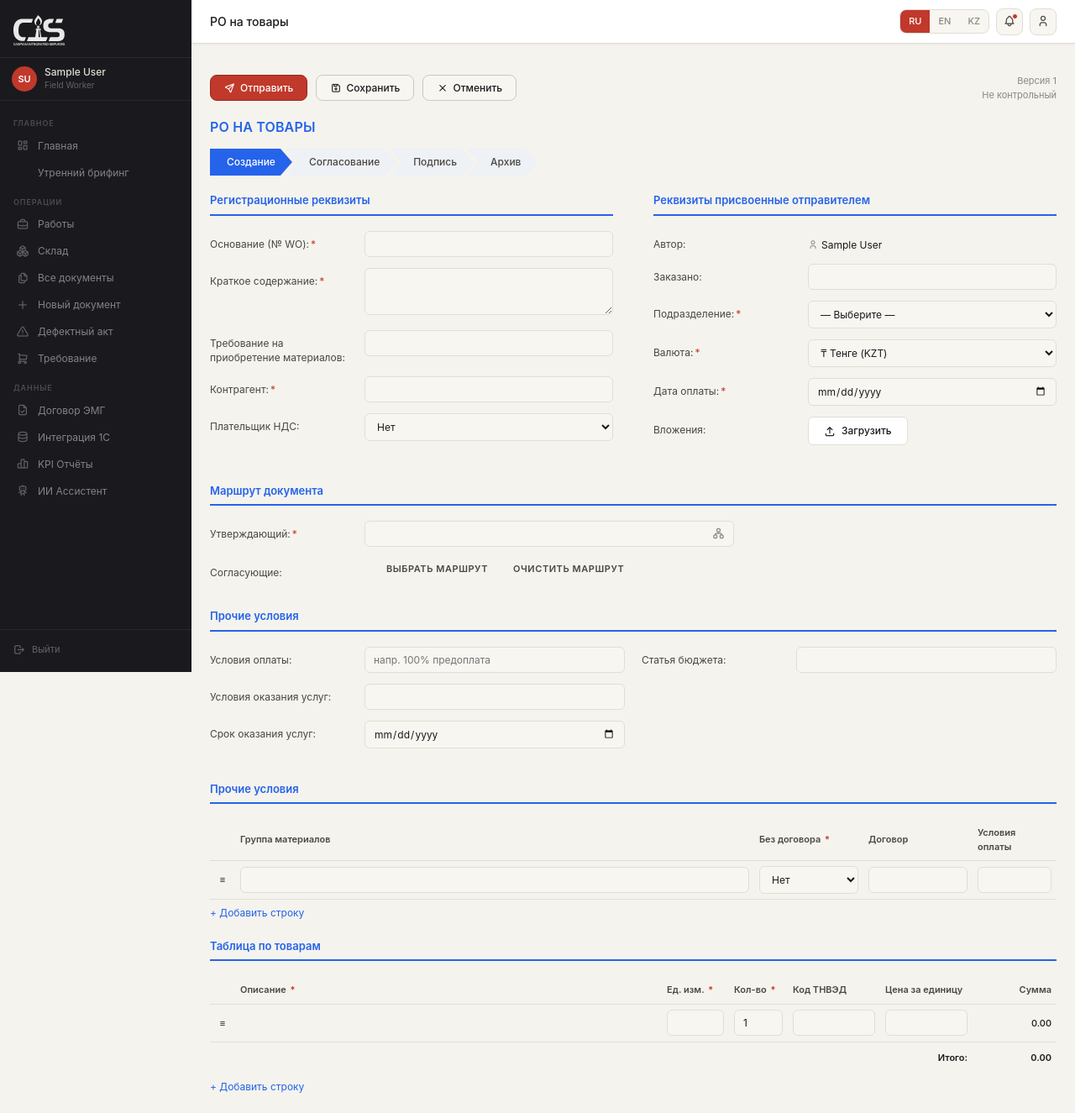
After one commit to altairtair10-cpu/cis-platform-copy, a Flask app: page /documents/po-trebovanie/new in a window 1280 px wide. The commit adds this page. Shown: the whole page at 84% size. Run offline with Flask 3, Linux system fonts and the light colour scheme; the visitor is signed in with stand-in values (Sample User, id 1); data comes from the database, SQL or seed files in the repository; data that the repository does not hold is empty; some libraries are stand-ins or nearby versions.

Commit message:
Add РО на товары (po_trebovanie) form, routes, and edit page

```diff
--- a/app/templates/documents/new.html
+++ b/app/templates/documents/new.html
@@ -14,6 +14,12 @@
     <div class="doc-card-icon"><i class="ti ti-briefcase"></i></div>
     <div class="doc-card-title">РО на услуги</div>
     <div class="doc-card-sub">Purchase Order — Services</div>
+  </a>
+
+  <a href="{{ url_for('documents.new_po_trebovanie') }}" class="doc-card">
+    <div class="doc-card-icon"><i class="ti ti-package"></i></div>
+    <div class="doc-card-title">РО на товары</div>
+    <div class="doc-card-sub">Purchase Order — Goods</div>
   </a>
 
   <a href="{{ url_for('documents.new_defect_act') }}" class="doc-card">
--- /dev/null
+++ b/app/templates/documents/po_trebovanie.html
@@ -0,0 +1,258 @@
+{% extends "base.html" %}
+{% block title %}PO на товары{% endblock %}
+{% block page_title %}PO на товары{% endblock %}
+
+{% block content %}
+{% include 'documents/_dlog_style.html' %}
+<div style="max-width:1100px;margin:0 auto">
+
+  <!-- ACTION BAR -->
+  <div style="display:flex;align-items:center;gap:10px;margin-bottom:18px">
+    <button type="submit" form="po-treb-form" name="action" value="submit" class="btn btn-primary"><i class="ti ti-send"></i> Отправить</button>
+    <button type="submit" form="po-treb-form" name="action" value="draft" class="btn"><i class="ti ti-device-floppy"></i> Сохранить</button>
+    <a href="{{ url_for('documents.index') }}" class="btn"><i class="ti ti-x"></i> Отменить</a>
+    <div style="margin-left:auto;text-align:right;font-size:11px;color:var(--text-3)">Версия 1<br>Не контрольный</div>
+  </div>
+
+  <!-- TITLE + STEPPER -->
+  <div class="dlg-title">РО на товары</div>
+  <div class="dlg-steps">
+    <div class="dlg-step active">Создание</div>
+    <div class="dlg-step">Согласование</div>
+    <div class="dlg-step">Подпись</div>
+    <div class="dlg-step">Архив</div>
+  </div>
+
+  <form id="po-treb-form" method="POST" action="{{ url_for('documents.submit_po_trebovanie') }}" enctype="multipart/form-data">
+    <input type="hidden" name="csrf_token" value="{{ csrf_token() }}">
+
+    <!-- TWO-COLUMN REQUISITES -->
+    <div class="dlg-cols" style="margin-top:20px">
+      <div>
+        <div class="dlg-h">Регистрационные реквизиты</div>
+        <div class="dlg-row">
+          <div class="dlg-label">Основание (№ WO):<span class="dlg-req">*</span></div>
+          <div><input name="basis" type="text" class="dlg-input" required></div>
+        </div>
+        <div class="dlg-row">
+          <div class="dlg-label">Краткое содержание:<span class="dlg-req">*</span></div>
+          <div><textarea name="summary" class="dlg-textarea" required></textarea></div>
+        </div>
+        <div class="dlg-row">
+          <div class="dlg-label">Требование на приобретение материалов:</div>
+          <div><input name="material_request" type="text" class="dlg-input"></div>
+        </div>
+        <div class="dlg-row">
+          <div class="dlg-label">Контрагент:<span class="dlg-req">*</span></div>
+          <div><input name="counterparty" type="text" class="dlg-input" required></div>
+        </div>
+        <div class="dlg-row">
+          <div class="dlg-label">Плательщик НДС:</div>
+          <div>
+            <select name="vat_payer" class="dlg-select">
+              <option value="no">Нет</option>
+              <option value="yes">Да</option>
+            </select>
+          </div>
+        </div>
+      </div>
+
+      <div>
+        <div class="dlg-h">Реквизиты присвоенные отправителем</div>
+        <div class="dlg-row">
+          <div class="dlg-label">Автор:</div>
+          <div class="dlg-static"><i class="ti ti-user" style="font-size:12px;color:var(--text-3);margin-right:4px"></i>{{ current_user.full_name }}</div>
+        </div>
+        <div class="dlg-row">
+          <div class="dlg-label">Заказано:</div>
+          <div><input name="ordered_by" type="text" class="dlg-input"></div>
+        </div>
+        <div class="dlg-row">
+          <div class="dlg-label">Подразделение:<span class="dlg-req">*</span></div>
+          <div>
+            <select name="department" class="dlg-select" required>
+              <option value="">— Выберите —</option>
+              <option value="mechanic">Механический</option>
+              <option value="transport">Транспорт</option>
+              <option value="hse">ОТ и ТБ</option>
+              <option value="engineering">Инженерный</option>
+              <option value="admin">Административный</option>
+              <option value="it">IT</option>
+            </select>
+          </div>
+        </div>
+        <div class="dlg-row">
+          <div class="dlg-label">Валюта:<span class="dlg-req">*</span></div>
+          <div>
+            <select name="currency" class="dlg-select" required>
+              <option value="KZT">₸ Тенге (KZT)</option>
+              <option value="USD">$ Доллар (USD)</option>
+              <option value="EUR">€ Евро (EUR)</option>
+              <option value="RUB">₽ Рубль (RUB)</option>
+            </select>
+          </div>
+        </div>
+        <div class="dlg-row">
+          <div class="dlg-label">Дата оплаты:<span class="dlg-req">*</span></div>
+          <div><input name="payment_date" type="date" class="dlg-input" required></div>
+        </div>
+        <div class="dlg-row">
+          <div class="dlg-label">Вложения:</div>
+          <div>
+            <label class="dlg-upl" for="attachments">
+              <i class="ti ti-upload" style="font-size:14px"></i> Загрузить
+              <input id="attachments" name="attachments" type="file" multiple accept=".pdf,.doc,.docx,.xls,.xlsx,.png,.jpg,.jpeg,.txt,.csv" style="display:none" onchange="showAttachments(this)">
+            </label>
+            <div class="dlg-chips" id="attachment-list"></div>
+          </div>
+        </div>
+      </div>
+    </div>
+
+    <!-- ROUTE (Documentolog-style) -->
+    {% include 'documents/_dlog_route.html' %}
+
+    <!-- ПРОЧИЕ УСЛОВИЯ SECTION -->
+    <div class="dlg-h">Прочие условия</div>
+    <div class="dlg-cols" style="gap:20px">
+      <div>
+        <div class="dlg-row">
+          <div class="dlg-label">Условия оплаты:</div>
+          <div><input name="payment_terms" type="text" class="dlg-input" placeholder="напр. 100% предоплата"></div>
+        </div>
+        <div class="dlg-row">
+          <div class="dlg-label">Условия оказания услуг:</div>
+          <div><input name="service_terms" type="text" class="dlg-input"></div>
+        </div>
+        <div class="dlg-row">
+          <div class="dlg-label">Срок оказания услуг:</div>
+          <div><input name="service_date" type="date" class="dlg-input"></div>
+        </div>
+      </div>
+      <div>
+        <div class="dlg-row">
+          <div class="dlg-label">Статья бюджета:</div>
+          <div><input name="budget_line" type="text" class="dlg-input"></div>
+        </div>
+      </div>
+    </div>
+
+    <!-- ГРУППА МАТЕРИАЛОВ TABLE -->
+    <div class="dlg-h">Прочие условия</div>
+    <div style="overflow-x:auto">
+      <table style="width:100%;border-collapse:collapse;font-size:11px;min-width:700px" id="group-table">
+        <thead>
+          <tr style="border-bottom:1px solid var(--border)">
+            <th style="padding:8px 6px;text-align:left;font-weight:600;color:var(--text-2);width:30px"></th>
+            <th style="padding:8px 6px;text-align:left;font-weight:600;color:var(--text-2)">Группа материалов</th>
+            <th style="padding:8px 6px;text-align:left;font-weight:600;color:var(--text-2);width:130px">Без договора <span class="dlg-req">*</span></th>
+            <th style="padding:8px 6px;text-align:left;font-weight:600;color:var(--text-2);width:130px">Договор</th>
+            <th style="padding:8px 6px;text-align:left;font-weight:600;color:var(--text-2);width:100px">Условия оплаты</th>
+          </tr>
+        </thead>
+        <tbody id="group-body">
+          <tr>
+            <td style="padding:6px;text-align:center;border-bottom:1px solid var(--border)"><span class="dlg-drag">≡</span></td>
+            <td style="padding:6px;border-bottom:1px solid var(--border)"><input name="group_name[]" type="text" class="dlg-input"></td>
+            <td style="padding:6px;border-bottom:1px solid var(--border)"><select name="group_no_contract[]" class="dlg-select"><option value="">Нет</option><option value="yes">Да</option></select></td>
+            <td style="padding:6px;border-bottom:1px solid var(--border)"><input name="group_contract[]" type="text" class="dlg-input"></td>
+            <td style="padding:6px;border-bottom:1px solid var(--border)"><input name="group_payment[]" type="text" class="dlg-input"></td>
+          </tr>
+        </tbody>
+      </table>
+    </div>
+    <button type="button" onclick="addGroupRow()" style="margin-top:8px;background:none;border:none;color:#2563eb;font-size:12px;cursor:pointer;padding:0;font-family:inherit">+ Добавить строку</button>
+
+    <!-- ТОВАРЫ TABLE -->
+    <div class="dlg-h" style="margin-top:20px">Таблица по товарам</div>
+    <div style="overflow-x:auto">
+      <table style="width:100%;border-collapse:collapse;font-size:11px;min-width:800px" id="items-table">
+        <thead>
+          <tr style="border-bottom:1px solid var(--border)">
+            <th style="padding:8px 6px;text-align:left;font-weight:600;color:var(--text-2);width:30px"></th>
+            <th style="padding:8px 6px;text-align:left;font-weight:600;color:var(--text-2)">Описание <span class="dlg-req">*</span></th>
+            <th style="padding:8px 6px;text-align:left;font-weight:600;color:var(--text-2);width:80px">Ед. изм. <span class="dlg-req">*</span></th>
+            <th style="padding:8px 6px;text-align:left;font-weight:600;color:var(--text-2);width:70px">Кол-во <span class="dlg-req">*</span></th>
+            <th style="padding:8px 6px;text-align:left;font-weight:600;color:var(--text-2);width:110px">Код ТНВЭД</th>
+            <th style="padding:8px 6px;text-align:left;font-weight:600;color:var(--text-2);width:110px">Цена за единицу</th>
+            <th style="padding:8px 6px;text-align:right;font-weight:600;color:var(--text-2);width:100px">Сумма</th>
+          </tr>
+        </thead>
+        <tbody id="items-body">
+          <tr>
+            <td style="padding:6px;text-align:center;border-bottom:1px solid var(--border)"><span class="dlg-drag">≡</span></td>
+            <td style="padding:6px;border-bottom:1px solid var(--border)"><textarea name="item_name[]" rows="2" required style="width:100%;background:transparent;border:none;font-size:11px;color:var(--text-1);font-family:inherit;resize:none;outline:none"></textarea></td>
+            <td style="padding:6px;border-bottom:1px solid var(--border)"><input name="item_unit[]" type="text" class="dlg-input"></td>
+            <td style="padding:6px;border-bottom:1px solid var(--border)"><input name="item_qty[]" type="number" min="0" value="1" oninput="recalc()" class="dlg-input"></td>
+            <td style="padding:6px;border-bottom:1px solid var(--border)"><input name="item_code[]" type="text" class="dlg-input"></td>
+            <td style="padding:6px;border-bottom:1px solid var(--border)"><input name="item_cost[]" type="number" min="0" step="0.01" oninput="recalc()" class="dlg-input"></td>
+            <td style="padding:6px;text-align:right;border-bottom:1px solid var(--border)"><span class="row-sum" style="font-weight:500">0.00</span></td>
+          </tr>
+        </tbody>
+        <tfoot>
+          <tr>
+            <td colspan="6" style="padding:10px 6px;font-weight:600;text-align:right">Итого:</td>
+            <td style="padding:10px 6px;font-weight:600;text-align:right"><span id="grand-total">0.00</span></td>
+          </tr>
+        </tfoot>
+      </table>
+    </div>
+    <button type="button" onclick="addItemRow()" style="margin-top:8px;background:none;border:none;color:#2563eb;font-size:12px;cursor:pointer;padding:0;font-family:inherit">+ Добавить строку</button>
+
+  </form>
+</div>
+
+{% include 'documents/_dlog_modal.html' %}
+
+<script>
+function addGroupRow(){
+  const tbody = document.getElementById('group-body');
+  const tr = document.createElement('tr');
+  tr.innerHTML = `
+    <td style="padding:6px;text-align:center;border-bottom:1px solid var(--border)"><span class="dlg-drag">≡</span></td>
+    <td style="padding:6px;border-bottom:1px solid var(--border)"><input name="group_name[]" type="text" class="dlg-input"></td>
+    <td style="padding:6px;border-bottom:1px solid var(--border)"><select name="group_no_contract[]" class="dlg-select"><option value="">Нет</option><option value="yes">Да</option></select></td>
+    <td style="padding:6px;border-bottom:1px solid var(--border)"><input name="group_contract[]" type="text" class="dlg-input"></td>
+    <td style="padding:6px;border-bottom:1px solid var(--border)"><input name="group_payment[]" type="text" class="dlg-input"></td>
+  `;
+  tbody.appendChild(tr);
+}
+function addItemRow(){
+  const tbody = document.getElementById('items-body');
+  const tr = document.createElement('tr');
+  tr.innerHTML = `
+    <td style="padding:6px;text-align:center;border-bottom:1px solid var(--border)"><span class="dlg-drag">≡</span></td>
+    <td style="padding:6px;border-bottom:1px solid var(--border)"><textarea name="item_name[]" rows="2" required style="width:100%;background:transparent;border:none;font-size:11px;color:var(--text-1);font-family:inherit;resize:none;outline:none"></textarea></td>
+    <td style="padding:6px;border-bottom:1px solid var(--border)"><input name="item_unit[]" type="text" class="dlg-input"></td>
+    <td style="padding:6px;border-bottom:1px solid var(--border)"><input name="item_qty[]" type="number" min="0" value="1" oninput="recalc()" class="dlg-input"></td>
+    <td style="padding:6px;border-bottom:1px solid var(--border)"><input name="item_code[]" type="text" class="dlg-input"></td>
+    <td style="padding:6px;border-bottom:1px solid var(--border)"><input name="item_cost[]" type="number" min="0" step="0.01" oninput="recalc()" class="dlg-input"></td>
+    <td style="padding:6px;text-align:right;border-bottom:1px solid var(--border)"><span class="row-sum" style="font-weight:500">0.00</span></td>
+  `;
+  tbody.appendChild(tr);
+  recalc();
+}
+function recalc(){
+  let g = 0;
+  document.querySelectorAll('#items-body tr').forEach(tr => {
+    const q = parseFloat(tr.querySelector('input[name="item_qty[]"]')?.value) || 0;
+    const p = parseFloat(tr.querySelector('input[name="item_cost[]"]')?.value) || 0;
+    const s = q * p;
+    tr.querySelector('.row-sum').textContent = s.toFixed(2);
+    g += s;
+  });
+  document.getElementById('grand-total').textContent = g.toFixed(2);
+}
+window.addEventListener('load', recalc);
+function showAttachments(input){
+  const list = document.getElementById('attachment-list');
+  list.innerHTML = '';
+  Array.from(input.files).forEach(f=>{
+    const chip = document.createElement('div');
+    chip.className = 'dlg-chip';
+    chip.innerHTML = `<i class="ti ti-menu-2"></i><span class="dlg-chip-name">${f.name}</span><span style="font-size:10px;color:var(--text-3);flex-shrink:0">${(f.size/1024).toFixed(0)} KB</span>`;
+    list.appendChild(chip);
+  });
+}
+</script>
+{% endblock %}
--- a/app/templates/documents/trebovanie.html
+++ b/app/templates/documents/trebovanie.html
@@ -40,6 +40,10 @@
         <div class="dlg-row">
           <div class="dlg-label">Вид документа:</div>
           <div class="dlg-static">Требование на приобретение материалов</div>
+        </div>
+        <div class="dlg-row">
+          <div class="dlg-label">Форма документа:</div>
+          <div class="dlg-static">Электронный документ</div>
         </div>
         <div class="dlg-row">
           <div class="dlg-label">Краткое содержание:<span class="dlg-req">*</span></div>
--- a/app/templates/documents/view.html
+++ b/app/templates/documents/view.html
@@ -99,6 +99,8 @@
             <a href="{{ url_for('documents.edit_po_services', doc_id=doc.id) }}" class="btn btn-sm btn-primary"><i class="ti ti-edit"></i>{{ {'ru':'Редактировать','en':'Edit','kz':'Өңдеу'}[current_user.language] }}</a>
             {% elif doc.doc_type == 'trebovanie' %}
             <a href="{{ url_for('documents.edit_trebovanie', doc_id=doc.id) }}" class="btn btn-sm btn-primary"><i class="ti ti-edit"></i>{{ {'ru':'Редактировать','en':'Edit','kz':'Өңдеу'}[current_user.language] }}</a>
+            {% elif doc.doc_type == 'po_trebovanie' %}
+            <a href="{{ url_for('documents.edit_po_trebovanie', doc_id=doc.id) }}" class="btn btn-sm btn-primary"><i class="ti ti-edit"></i>{{ {'ru':'Редактировать','en':'Edit','kz':'Өңдеу'}[current_user.language] }}</a>
             {% elif doc.doc_type == 'defect_act' %}
             <a href="{{ url_for('documents.edit_defect_act', doc_id=doc.id) }}" class="btn btn-sm btn-primary"><i class="ti ti-edit"></i>{{ {'ru':'Редактировать','en':'Edit','kz':'Өңдеу'}[current_user.language] }}</a>
             {% endif %}
@@ -125,7 +127,7 @@
       <div class="card-body">
         <table style="width:100%;font-size:12px;border-collapse:collapse">
           <tr><td style="padding:5px 0;color:var(--text-3);width:42%;font-size:11px">{{ {'ru':'Номер','en':'Number','kz':'Нөмір'}[current_user.language] }}</td><td style="padding:5px 0"><span class="doc-number">{{ doc.doc_number }}</span></td></tr>
-          <tr><td style="padding:5px 0;color:var(--text-3);font-size:11px;border-top:1px solid var(--border)">{{ {'ru':'Тип','en':'Type','kz':'Түрі'}[current_user.language] }}</td><td style="padding:5px 0;border-top:1px solid var(--border)">{% if doc.doc_type == 'defect_act' %}Дефектный акт{% elif doc.doc_type in ['purchase_req','trebovanie'] %}Требование{% else %}{{ doc.doc_type }}{% endif %}</td></tr>
+          <tr><td style="padding:5px 0;color:var(--text-3);font-size:11px;border-top:1px solid var(--border)">{{ {'ru':'Тип','en':'Type','kz':'Түрі'}[current_user.language] }}</td><td style="padding:5px 0;border-top:1px solid var(--border)">{% if doc.doc_type == 'defect_act' %}Дефектный акт{% elif doc.doc_type in ['purchase_req','trebovanie'] %}Требование{% elif doc.doc_type == 'po_services' %}РО на услуги{% elif doc.doc_type == 'po_trebovanie' %}РО на товары{% else %}{{ doc.doc_type }}{% endif %}</td></tr>
           <tr><td style="padding:5px 0;color:var(--text-3);font-size:11px;border-top:1px solid var(--border)">{{ {'ru':'Автор','en':'Author','kz':'Автор'}[current_user.language] }}</td><td style="padding:5px 0;border-top:1px solid var(--border)">{{ doc.author.full_name }}</td></tr>
           <tr><td style="padding:5px 0;color:var(--text-3);font-size:11px;border-top:1px solid var(--border)">{{ {'ru':'Подразделение','en':'Department','kz':'Бөлім'}[current_user.language] }}</td><td style="padding:5px 0;border-top:1px solid var(--border)">{{ doc.department or '—' }}</td></tr>
           <tr><td style="padding:5px 0;color:var(--text-3);font-size:11px;border-top:1px solid var(--border)">{{ {'ru':'Срочность','en':'Urgency','kz':'Шұғылдылық'}[current_user.language] }}</td>
```
Also changed, not shown: app/blueprints/documents/__init__.py (+182 -0 lines), app/models.py (+11 -6 lines), app/templates/documents/po_trebovanie_edit.html (added, +191 -0 lines), 1 other file.
